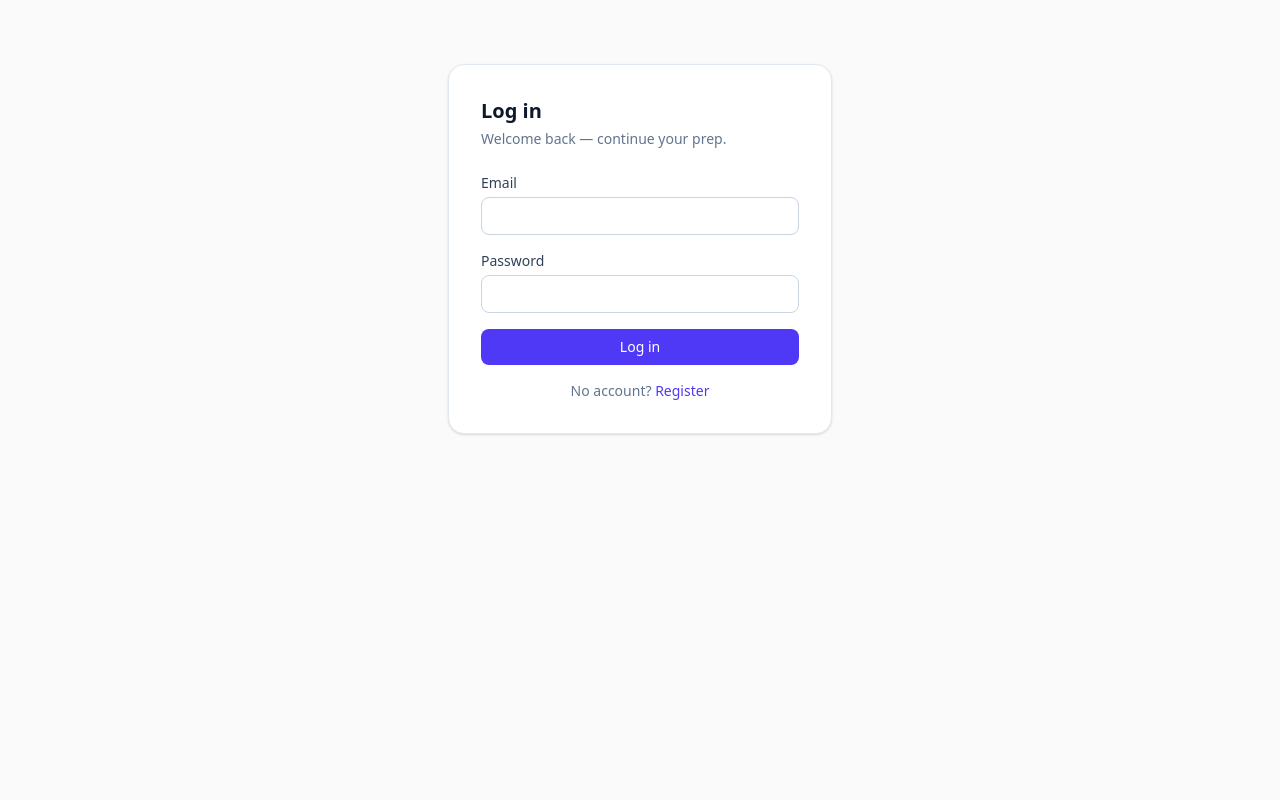
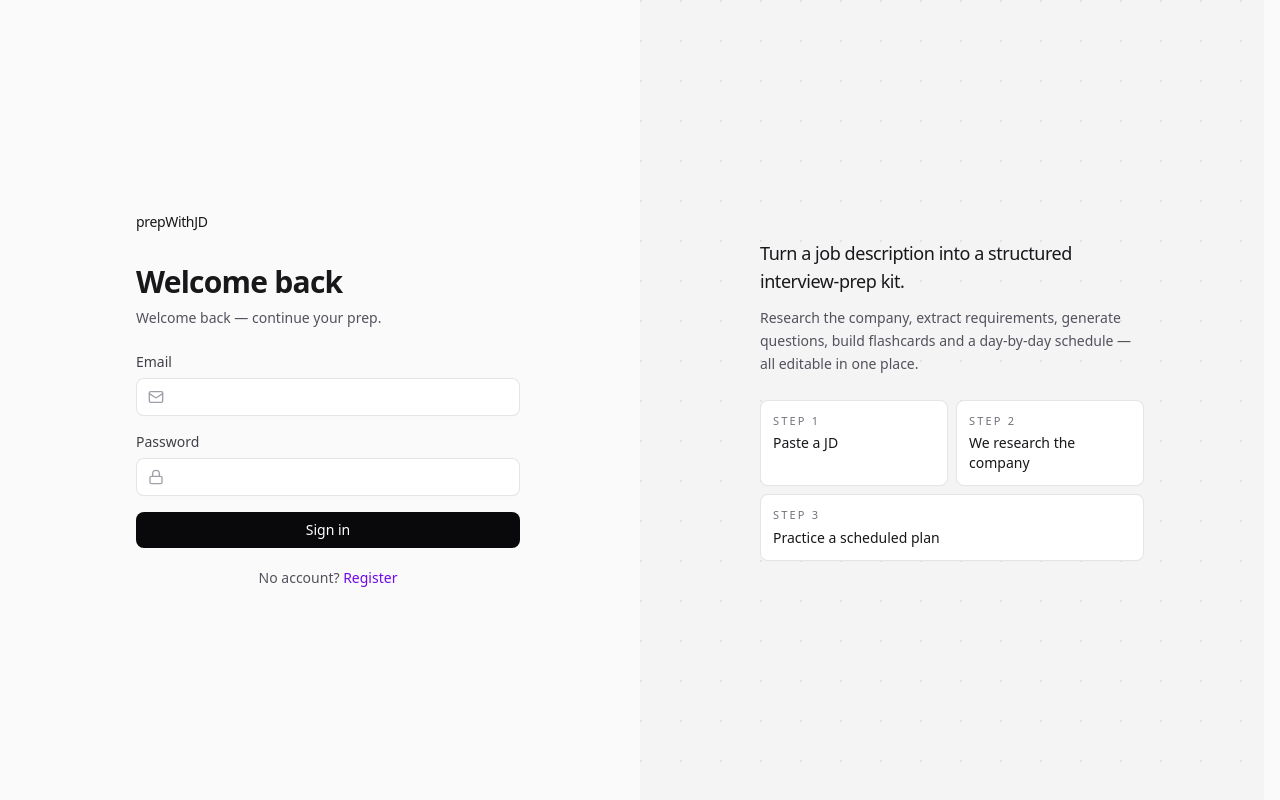
Before and after one commit to parthgoel1204/prepWithJD, a Next.js app in the folder apps/web/: page /login in a window 1280 px wide. Shown: the top 800 px of the page. Built offline with nearby package versions, Linux system fonts and the light colour scheme.

Commit message:
feat: redesign login and register screens

```diff
--- a/apps/web/src/components/auth-form.tsx
+++ b/apps/web/src/components/auth-form.tsx
@@ -3,6 +3,7 @@
 import { useState, type FormEvent } from "react";
 import { useRouter, useSearchParams } from "next/navigation";
 import Link from "next/link";
+import { Mail, Lock, User } from "lucide-react";
 import { apiFetch } from "@/lib/api";
 
 interface AuthFormFields {
@@ -14,12 +15,12 @@ interface AuthFormFields {
 export default function AuthForm({ mode }: { mode: "login" | "register" }) {
   const router = useRouter();
   const searchParams = useSearchParams();
-  // After an expired/invalid session the fetch wrapper redirects here with a reason.
   const sessionExpired = searchParams.get("reason") === "session_expired";
   const isLogin = mode === "login";
   const [form, setForm] = useState<AuthFormFields>({ name: "", email: "", password: "" });
   const [error, setError] = useState<string | null>(null);
   const [loading, setLoading] = useState(false);
+  const googleEnabled = process.env.NEXT_PUBLIC_GOOGLE_AUTH === "1";
 
   const submit = async (e: FormEvent) => {
     e.preventDefault();
@@ -43,12 +44,22 @@ export default function AuthForm({ mode }: { mode: "login" | "register" }) {
       setForm((f) => ({ ...f, [field]: e.target.value }));
 
   return (
-    <div className="mx-auto mt-16 w-full max-w-sm rounded-2xl border border-slate-200 bg-white p-8 shadow-sm">
-      <h1 className="text-xl font-semibold text-slate-900">{isLogin ? "Log in" : "Create account"}</h1>
-      <p className="mt-1 text-sm text-slate-500">{isLogin ? "Welcome back — continue your prep." : "New here? Your kits are saved to your account."}</p>
+    <div className="grid min-h-screen grid-cols-1 md:grid-cols-2">
+      <div className="flex items-center justify-center px-4 py-10 sm:px-6">
+        <div className="w-full max-w-sm">
+          <div className="text-sm font-medium tracking-tight text-zinc-900">prepWithJD</div>
+          <h1 className="mt-8 text-balance text-3xl font-semibold tracking-tight text-zinc-900">
+            {isLogin ? "Welcome back" : "Create your account"}
+          </h1>
+          <p className="mt-2 text-sm text-zinc-600">
+            {isLogin ? "Welcome back — continue your prep." : "New here? Your kits are saved to your account."}
+          </p>
 
           {sessionExpired && (
-        <div role="status" className="mt-4 rounded-lg border border-amber-200 bg-amber-50 px-3 py-2 text-sm text-amber-800">
+            <div
+              role="status"
+              className="mt-5 rounded-lg border border-amber-200/70 bg-amber-50 px-3 py-2 text-sm text-amber-800"
+            >
               Session expired, please log in again.
             </div>
           )}
@@ -56,19 +67,28 @@ export default function AuthForm({ mode }: { mode: "login" | "register" }) {
           <form onSubmit={submit} className="mt-6 space-y-4" noValidate>
             {!isLogin && (
               <div>
-            <label htmlFor="name" className="mb-1 block text-sm font-medium text-slate-700">Name</label>
+                <label htmlFor="name" className="mb-1.5 block text-sm font-medium text-zinc-700">
+                  Name
+                </label>
+                <div className="relative">
+                  <User className="absolute left-3 top-1/2 h-4 w-4 -translate-y-1/2 text-zinc-400" />
                   <input
                     id="name"
                     type="text"
                     required
                     value={form.name}
                     onChange={set("name")}
-              className="w-full rounded-lg border border-slate-300 px-3 py-2 text-sm focus:border-indigo-500 focus:outline-none focus:ring-2 focus:ring-indigo-200"
+                    className="w-full rounded-lg border border-zinc-950/10 bg-white pl-9 pr-3 py-2 text-sm text-zinc-900 shadow-[0_1px_1px_rgba(0,0,0,0.01)] transition placeholder:text-zinc-400 focus:border-violet-600 focus:outline-none focus:ring-2 focus:ring-violet-600/20"
                   />
+                </div>
               </div>
             )}
             <div>
-          <label htmlFor="email" className="mb-1 block text-sm font-medium text-slate-700">Email</label>
+              <label htmlFor="email" className="mb-1.5 block text-sm font-medium text-zinc-700">
+                Email
+              </label>
+              <div className="relative">
+                <Mail className="absolute left-3 top-1/2 h-4 w-4 -translate-y-1/2 text-zinc-400" />
                 <input
                   id="email"
                   type="email"
@@ -76,11 +96,16 @@ export default function AuthForm({ mode }: { mode: "login" | "register" }) {
                   autoComplete="email"
                   value={form.email}
                   onChange={set("email")}
-            className="w-full rounded-lg border border-slate-300 px-3 py-2 text-sm focus:border-indigo-500 focus:outline-none focus:ring-2 focus:ring-indigo-200"
+                  className="w-full rounded-lg border border-zinc-950/10 bg-white pl-9 pr-3 py-2 text-sm text-zinc-900 shadow-[0_1px_1px_rgba(0,0,0,0.01)] transition placeholder:text-zinc-400 focus:border-violet-600 focus:outline-none focus:ring-2 focus:ring-violet-600/20"
                 />
               </div>
+            </div>
             <div>
-          <label htmlFor="password" className="mb-1 block text-sm font-medium text-slate-700">Password</label>
+              <label htmlFor="password" className="mb-1.5 block text-sm font-medium text-zinc-700">
+                Password
+              </label>
+              <div className="relative">
+                <Lock className="absolute left-3 top-1/2 h-4 w-4 -translate-y-1/2 text-zinc-400" />
                 <input
                   id="password"
                   type="password"
@@ -89,12 +114,13 @@ export default function AuthForm({ mode }: { mode: "login" | "register" }) {
                   autoComplete={isLogin ? "current-password" : "new-password"}
                   value={form.password}
                   onChange={set("password")}
-            className="w-full rounded-lg border border-slate-300 px-3 py-2 text-sm focus:border-indigo-500 focus:outline-none focus:ring-2 focus:ring-indigo-200"
+                  className="w-full rounded-lg border border-zinc-950/10 bg-white pl-9 pr-3 py-2 text-sm text-zinc-900 shadow-[0_1px_1px_rgba(0,0,0,0.01)] transition placeholder:text-zinc-400 focus:border-violet-600 focus:outline-none focus:ring-2 focus:ring-violet-600/20"
                 />
+              </div>
             </div>
 
             {error && (
-          <div role="alert" className="rounded-lg border border-red-200 bg-red-50 px-3 py-2 text-sm text-red-700">
+              <div role="alert" className="rounded-lg border border-red-200/70 bg-red-50 px-3 py-2 text-sm text-red-700">
                 {error}
               </div>
             )}
@@ -102,25 +128,75 @@ export default function AuthForm({ mode }: { mode: "login" | "register" }) {
             <button
               type="submit"
               disabled={loading}
-          className="w-full rounded-lg bg-indigo-600 px-3 py-2 text-sm font-medium text-white transition hover:bg-indigo-700 disabled:cursor-not-allowed disabled:opacity-60"
+              className="w-full rounded-lg bg-zinc-950 px-3 py-2 text-sm font-medium text-white transition hover:bg-zinc-900 active:scale-[0.995] disabled:cursor-not-allowed disabled:opacity-60"
             >
-          {loading ? "One moment…" : isLogin ? "Log in" : "Create account"}
+              {loading ? "One moment…" : isLogin ? "Sign in" : "Create account"}
             </button>
           </form>
 
-      <p className="mt-4 text-center text-sm text-slate-500">
+          {googleEnabled && (
+            <div className="mt-5 space-y-4">
+              <div className="relative flex items-center justify-center">
+                <div className="h-px w-full bg-zinc-950/10" />
+                <span className="absolute bg-white px-3 text-[11px] uppercase tracking-[0.2em] text-zinc-500">or</span>
+              </div>
+              <button
+                type="button"
+                className="flex w-full items-center justify-center gap-2 rounded-lg border border-zinc-950/10 bg-white px-3 py-2 text-sm font-medium text-zinc-900 shadow-[0_1px_1px_rgba(0,0,0,0.01)] transition hover:bg-zinc-50 active:scale-[0.995]"
+              >
+                Continue with Google
+              </button>
+            </div>
+          )}
+
+          <p className="mt-5 text-center text-sm text-zinc-600">
             {isLogin ? (
               <>
                 No account?{" "}
-            <Link href="/register" className="font-medium text-indigo-600 hover:underline">Register</Link>
+                <Link href="/register" className="font-medium text-violet-700 hover:text-violet-800 hover:underline">
+                  Register
+                </Link>
               </>
             ) : (
               <>
-            Already registered?{" "}
-            <Link href="/login" className="font-medium text-indigo-600 hover:underline">Log in</Link>
+                Already have an account?{" "}
+                <Link href="/login" className="font-medium text-violet-700 hover:text-violet-800 hover:underline">
+                  Log in →
+                </Link>
               </>
             )}
           </p>
         </div>
+      </div>
+
+      <div className="relative hidden items-center justify-center bg-zinc-100 md:flex">
+        <div
+          aria-hidden="true"
+          className="pointer-events-none absolute inset-0 [background-image:radial-gradient(circle_at_1px_1px,rgba(15,23,42,0.08)_1px,transparent_0)] [background-size:40px_40px]"
+        />
+        <div className="relative z-10 max-w-md px-8">
+          <p className="text-lg font-medium tracking-tight text-zinc-900">
+            Turn a job description into a structured interview-prep kit.
+          </p>
+          <p className="mt-3 text-sm leading-relaxed text-zinc-600">
+            Research the company, extract requirements, generate questions, build flashcards and a day-by-day schedule — all editable in one place.
+          </p>
+          <div className="mt-6 grid grid-cols-2 gap-2 sm:grid-cols-2">
+            <div className="rounded-lg border border-zinc-950/10 bg-white p-3 shadow-[0_1px_1px_rgba(0,0,0,0.01)]">
+              <div className="text-[11px] uppercase tracking-[0.2em] text-zinc-500">Step 1</div>
+              <div className="mt-1 text-sm font-medium text-zinc-900">Paste a JD</div>
+            </div>
+            <div className="rounded-lg border border-zinc-950/10 bg-white p-3 shadow-[0_1px_1px_rgba(0,0,0,0.01)]">
+              <div className="text-[11px] uppercase tracking-[0.2em] text-zinc-500">Step 2</div>
+              <div className="mt-1 text-sm font-medium text-zinc-900">We research the company</div>
+            </div>
+            <div className="col-span-2 rounded-lg border border-zinc-950/10 bg-white p-3 shadow-[0_1px_1px_rgba(0,0,0,0.01)]">
+              <div className="text-[11px] uppercase tracking-[0.2em] text-zinc-500">Step 3</div>
+              <div className="mt-1 text-sm font-medium text-zinc-900">Practice a scheduled plan</div>
+            </div>
+          </div>
+        </div>
+      </div>
+    </div>
   );
 }
```
Lines whose indentation alone changed are shown as unchanged.
